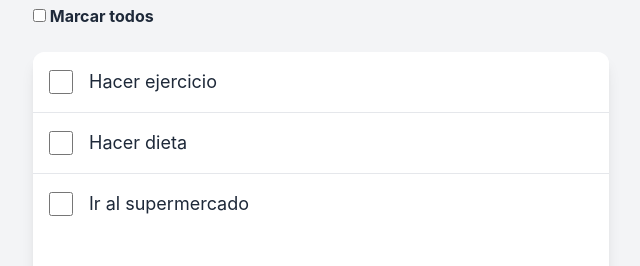
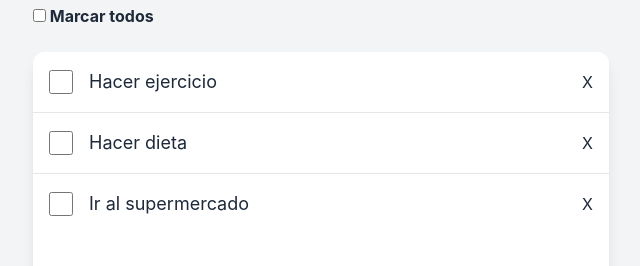
Before and after one commit to Jean7Pierre/to-do-app, a React (Vite) app: page / in a window 1280 px wide. Shown: the part 307-573 px from the top of the page, without its empty margins (319-959 px from the left). Built offline with nearby package versions, Linux system fonts and the light colour scheme.

Commit message:
feat: Add a feature to be able to delete an item directly from the list of all items

```diff
--- a/src/App.tsx
+++ b/src/App.tsx
@@ -20,7 +20,8 @@ const App = (): React.JSX.Element => {
     masterCheckboxRef,
     isAllChecked,
     pendingTodosCount,
-    filterTodo
+    filterTodo,
+    handleDeleteTodo
   } = useTodos()
 
   return (
@@ -50,6 +51,7 @@ const App = (): React.JSX.Element => {
           todos={filteredTodos}
           handleCompletedTodo={handleCompletedTodo}
           handleEditTextTodo={handleEditTextTodo}
+          handleDeleteTodo={handleDeleteTodo}
         />
 
         <Footer
--- a/src/components/Todo.tsx
+++ b/src/components/Todo.tsx
@@ -8,9 +8,17 @@ interface Props {
   title: TodoTitle
   handleCompletedTodo: ({ event, id }: { event: ChangeEvent<HTMLInputElement>; id: TodoId }) => void
   handleEditTextTodo: ({ event, id }: { event: ChangeEvent<HTMLInputElement>; id: TodoId }) => void
+  handleDeleteTodo: ({ id }: { id: TodoId }) => void
 }
 
-const Todo: FC<Props> = ({ id, completed, title, handleCompletedTodo, handleEditTextTodo }) => {
+const Todo: FC<Props> = ({
+  id,
+  completed,
+  title,
+  handleCompletedTodo,
+  handleEditTextTodo,
+  handleDeleteTodo
+}) => {
   return (
     // 2. Convertimos el li en motion.li y agregamos las propiedades de animación
     <motion.li
@@ -38,6 +46,7 @@ const Todo: FC<Props> = ({ id, completed, title, handleCompletedTodo, handleEdit
           style={{ minWidth: `${Math.max(title.length)}ch` }}
         />
       </span>
+      <span onClick={() => handleDeleteTodo({ id })}>X</span>
     </motion.li>
   )
 }
--- a/src/components/Todos.tsx
+++ b/src/components/Todos.tsx
@@ -7,9 +7,10 @@ interface Props {
   todos: ListOfTodos
   handleCompletedTodo: ({ event, id }: { event: ChangeEvent<HTMLInputElement>; id: TodoId }) => void
   handleEditTextTodo: ({ event, id }: { event: ChangeEvent<HTMLInputElement>; id: TodoId }) => void
+  handleDeleteTodo: ({ id }: { id: TodoId }) => void
 }
 
-const Todos: FC<Props> = ({ todos, handleCompletedTodo, handleEditTextTodo }) => {
+const Todos: FC<Props> = ({ todos, handleDeleteTodo, handleCompletedTodo, handleEditTextTodo }) => {
   return (
     <div className="bg-white dark:bg-gray-800 shadow-lg rounded-xl h-96 overflow-y-auto">
       <ul className="divide-y divide-gray-200 dark:divide-gray-700">
@@ -22,6 +23,7 @@ const Todos: FC<Props> = ({ todos, handleCompletedTodo, handleEditTextTodo }) =>
               completed={todo.completed}
               handleEditTextTodo={handleEditTextTodo}
               handleCompletedTodo={handleCompletedTodo}
+              handleDeleteTodo={handleDeleteTodo}
             />
           ))}
         </AnimatePresence>
--- a/src/hooks/useTodos.ts
+++ b/src/hooks/useTodos.ts
@@ -126,6 +126,10 @@ const useTodos = () => {
     dispatch({ type: 'EDIT_TODO_TEXT', payload: { title: value, id } })
   }
 
+  const handleDeleteTodo = ({ id }: { id: TodoId }) => {
+    dispatch({ type: 'DELETE_TODO', payload: { id } })
+  }
+
   return {
     setFilterTodo,
     handleAddTodo,
@@ -140,7 +144,8 @@ const useTodos = () => {
     masterCheckboxRef,
     isAllChecked,
     pendingTodosCount,
-    filterTodo
+    filterTodo,
+    handleDeleteTodo
   }
 }
 
--- a/src/utility/reducerActionTodos.ts
+++ b/src/utility/reducerActionTodos.ts
@@ -83,6 +83,14 @@ export const reducer = (state: AppState, action: Action): AppState => {
         todos: editTodos
       }
     }
+    case 'DELETE_TODO': {
+      const newTodos = state.todos.filter((todo) => todo.id !== action.payload.id)
+      return {
+        ...state,
+        history: [...state.history, newTodos],
+        todos: newTodos
+      }
+    }
     default:
       return state
   }
--- a/tsconfig.app.json
+++ b/tsconfig.app.json
@@ -6,6 +6,7 @@
     "module": "esnext",
     "types": ["vite/client"],
     "skipLibCheck": true,
+    "noImplicitAny": true,
 
     /* Bundler mode */
     "moduleResolution": "bundler",
--- a/types.d.ts
+++ b/types.d.ts
@@ -23,3 +23,4 @@ export type Action =
   | { type: 'UNDO' }
   | { type: 'TOGGLE_MARKED_ALL'; payload: { completed: boolean } }
   | { type: 'EDIT_TODO_TEXT'; payload: { id: string; title: string } }
+  | { type: 'DELETE_TODO'; payload: { id: string } }
```
Also changed, not shown: 1 other file (tests, documents, lock files or other folders).
